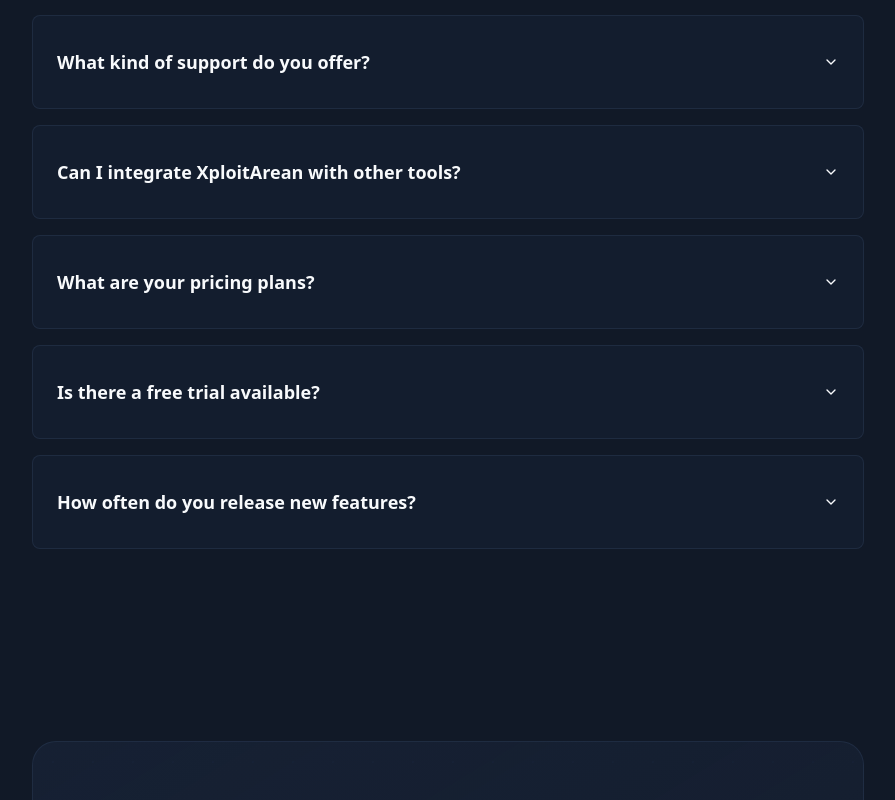
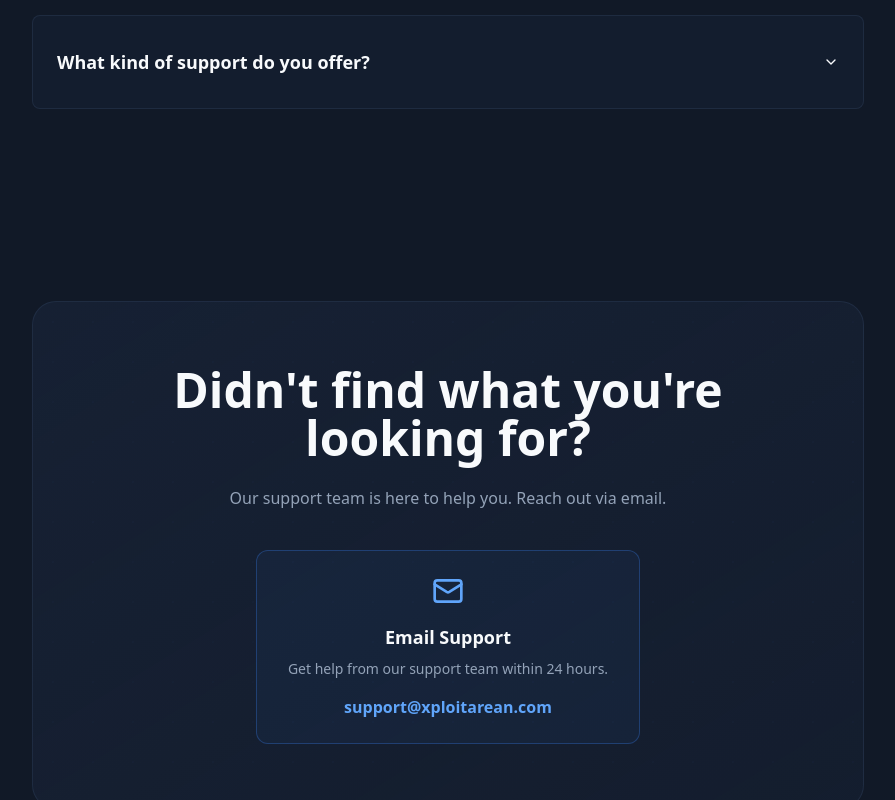
Before and after one commit to shubhamrooter/testtt, a React (Vite) app: page /support in a window 1280 px wide. Shown: the part 1460-2260 px from the top of the page, without its empty margins (192-1087 px from the left). Built offline with nearby package versions, Linux system fonts and the light colour scheme.

Commit message:
Remove 4 FAQ items and update copyright to 2025
cgen-7f5d7152cd2b4275a49dd06ae41b110e

```diff
--- a/client/pages/Support.tsx
+++ b/client/pages/Support.tsx
@@ -70,30 +70,6 @@ export default function Support() {
       question: "What kind of support do you offer?",
       answer:
         "We offer 24/7 email support, comprehensive documentation, video tutorials, and personalized onboarding for enterprise customers. Our support team is dedicated to helping you get the most out of XploitArean.",
-    },
-    {
-      id: "5",
-      question: "Can I integrate XploitArean with other tools?",
-      answer:
-        "Yes, XploitArean has a comprehensive REST API that allows integration with popular security tools and platforms. We also offer pre-built integrations with major SIEM and vulnerability management solutions.",
-    },
-    {
-      id: "6",
-      question: "What are your pricing plans?",
-      answer:
-        "We offer flexible pricing based on your organization's needs. Plans include Starter for small teams, Professional for growing organizations, and Enterprise for large deployments with custom requirements. Contact our sales team for detailed pricing.",
-    },
-    {
-      id: "7",
-      question: "Is there a free trial available?",
-      answer:
-        "Yes! We offer a 14-day free trial with full access to all features. No credit card required to start your trial.",
-    },
-    {
-      id: "8",
-      question: "How often do you release new features?",
-      answer:
-        "We release new features and updates monthly. Major platform updates happen quarterly with extensive testing and rollout processes to ensure stability.",
     },
   ];
 
@@ -269,7 +245,7 @@ export default function Support() {
         {/* Footer */}
         <footer className="border-t border-border/50 backdrop-blur-md mt-20 sm:mt-32">
           <div className="max-w-7xl mx-auto px-4 sm:px-6 lg:px-8 py-8 text-center text-sm text-muted-foreground">
-            <p>© 2024 XploitArean. All rights reserved.</p>
+            <p>© 2025 XploitArean. All rights reserved.</p>
           </div>
         </footer>
       </div>
```
